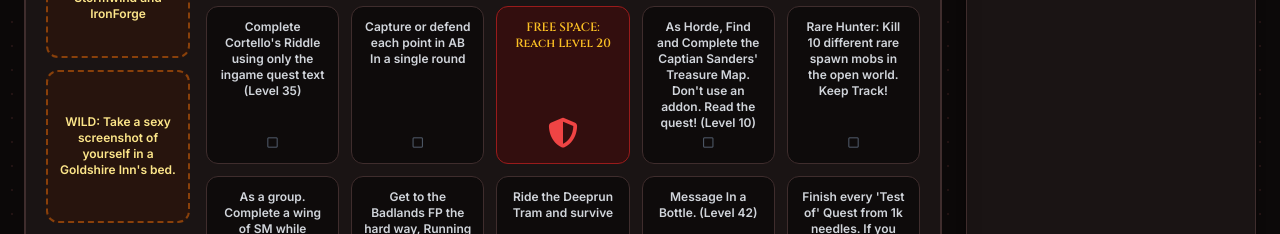
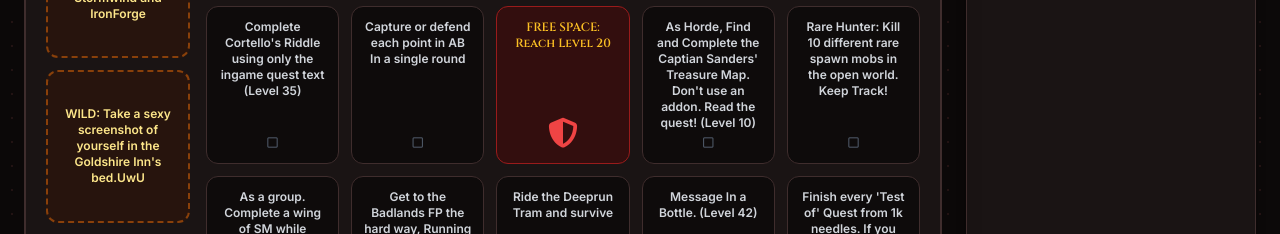
Before and after one commit to Reapafied/Send-Ibuprofen, a React (Vite) app: page / in a window 1280 px wide. Shown: the part 566-800 px from the top of the page. Built offline with nearby package versions, Linux system fonts and the light colour scheme; no server answers; the database is empty; the HTML template or start-up script is replaced by a standard one.

Commit message:
Update wildcard challenge description in App.jsx

```diff
--- a/src/App.jsx
+++ b/src/App.jsx
@@ -47,7 +47,7 @@ const DEFAULT_CHALLENGES = [
 const WILDCARDS = [
     "WILD: Hit a 100 need roll",
     "WILD: Successfully catch a fish from inside both Stormwind and IronForge",
-    "WILD: Take a sexy screenshot of yourself in a Goldshire Inn's bed.",
+    "WILD: Take a sexy screenshot of yourself in the Goldshire Inn's bed.UwU",
     "WILD: Replace me with a wildcard challenge #4",
     "WILD: Replace me with a wildcard challenge #5"
 ];
```
